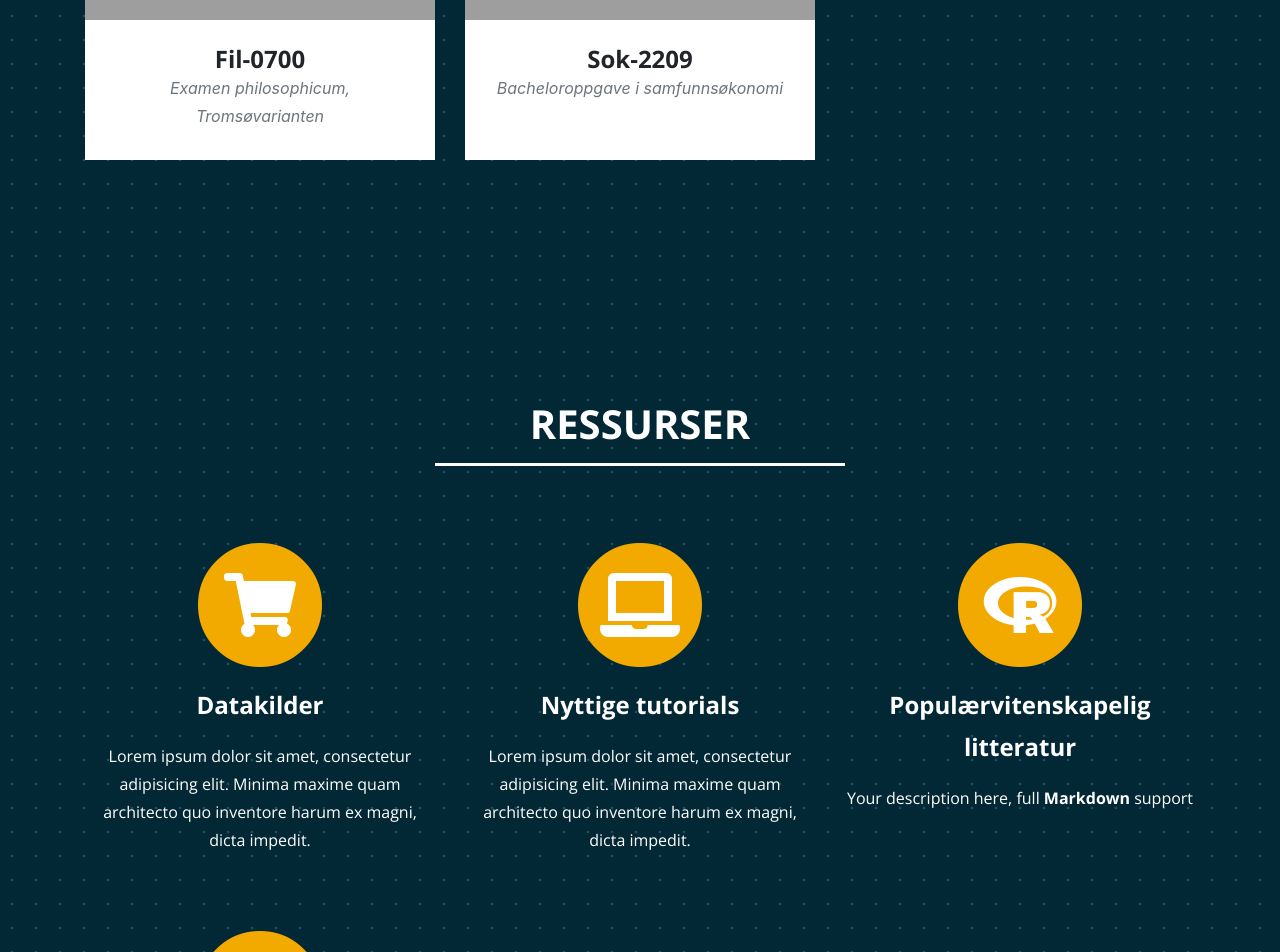
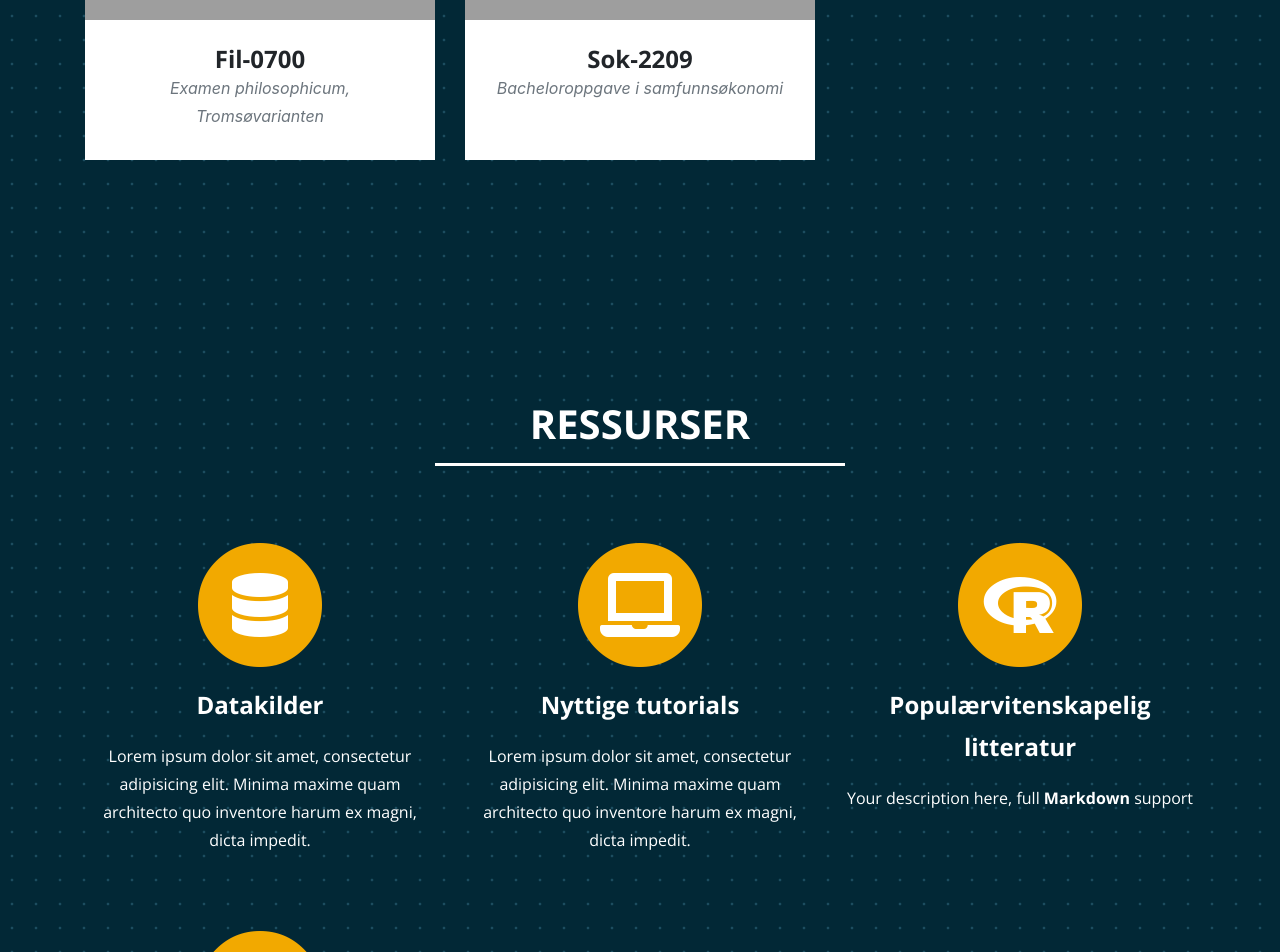
Before and after one commit to uit-econ/uit-econ.github.io, a Jekyll site: the page built from index.md, in a window 1280 px wide. Shown: the part 5448-6400 px from the top of the page. Built offline with Jekyll 4.4.1, drawn with Linux system fonts in a browser that asks for light colours; grey boxes are pictures that could not be loaded.

Commit message:
Update sitetext.yml

```diff
--- a/_data/sitetext.yml
+++ b/_data/sitetext.yml
@@ -24,7 +24,7 @@ en: &DEFAULT_EN
     list:
       - title: "Datakilder"
         desc: "Lorem ipsum dolor sit amet, consectetur adipisicing elit. Minima maxime quam architecto quo inventore harum ex magni, dicta impedit."
-        icon: fas fa-shopping-cart #find more at https://fontawesome.com/icons
+        icon: fas fa-database #find more at https://fontawesome.com/icons
       - title: "Nyttige tutorials"
         desc: "Lorem ipsum dolor sit amet, consectetur adipisicing elit. Minima maxime quam architecto quo inventore harum ex magni, dicta impedit."
         icon: fas fa-laptop
```
